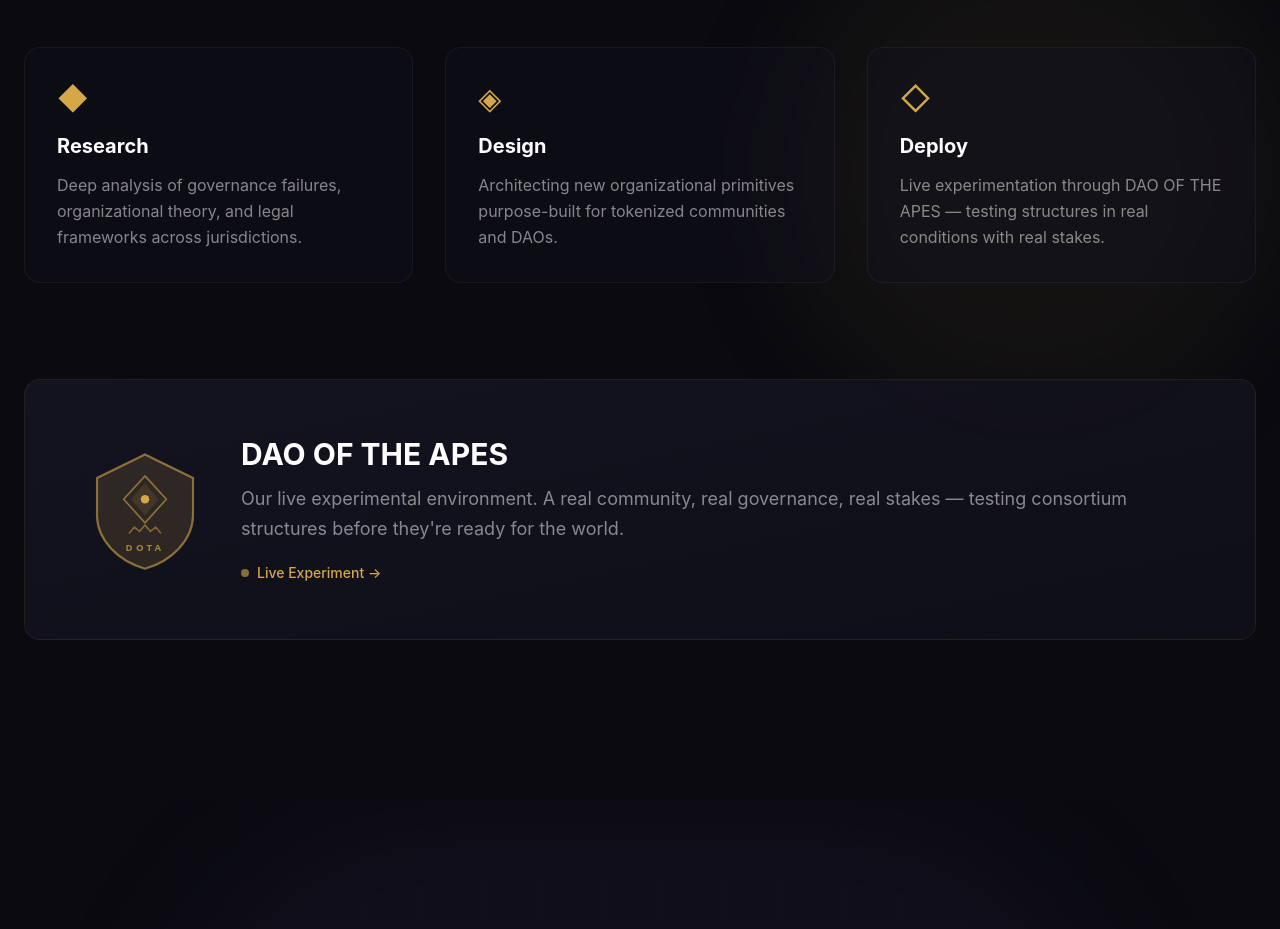
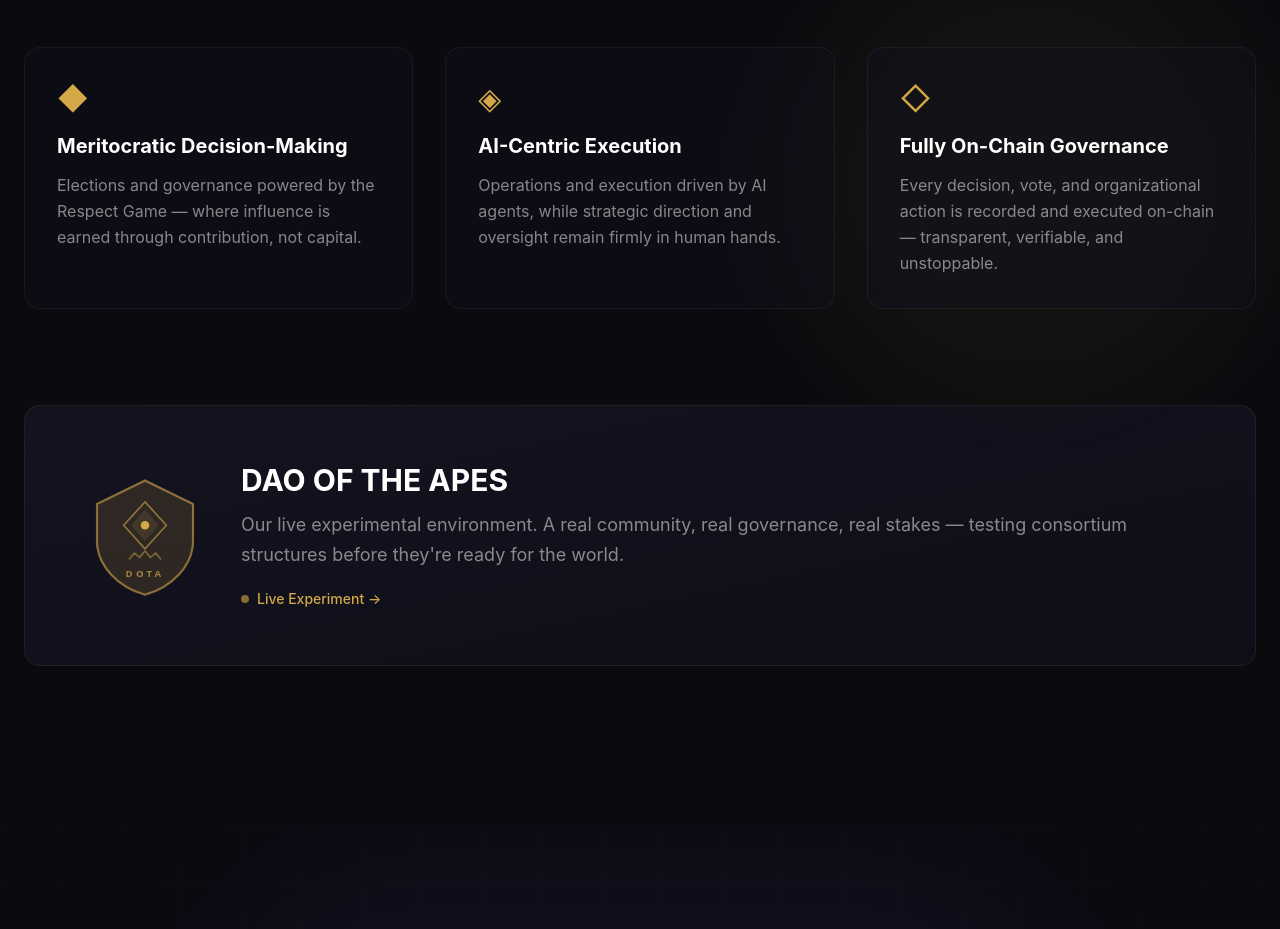
Before and after one commit to n0umen0n/consortiumlab-landing, a Next.js app: page / in a window 1280 px wide. Shown: the part 2500-3429 px from the top of the page. Built offline with nearby package versions, Linux system fonts and the light colour scheme.

Commit message:
feat: replace Research/Design/Deploy pillars with Consortium definition - meritocratic, AI-centric, on-chain

```diff
--- a/src/components/Solution.tsx
+++ b/src/components/Solution.tsx
@@ -6,18 +6,18 @@ import DaoLogo from './DaoLogo'
 const pillars = [
   {
     icon: '◆',
-    title: 'Research',
-    desc: 'Deep analysis of governance failures, organizational theory, and legal frameworks across jurisdictions.',
+    title: 'Meritocratic Decision-Making',
+    desc: 'Elections and governance powered by the Respect Game — where influence is earned through contribution, not capital.',
   },
   {
     icon: '◈',
-    title: 'Design',
-    desc: 'Architecting new organizational primitives purpose-built for tokenized communities and DAOs.',
+    title: 'AI-Centric Execution',
+    desc: 'Operations and execution driven by AI agents, while strategic direction and oversight remain firmly in human hands.',
   },
   {
     icon: '◇',
-    title: 'Deploy',
-    desc: 'Live experimentation through DAO OF THE APES — testing structures in real conditions with real stakes.',
+    title: 'Fully On-Chain Governance',
+    desc: 'Every decision, vote, and organizational action is recorded and executed on-chain — transparent, verifiable, and unstoppable.',
   },
 ]
 
```
